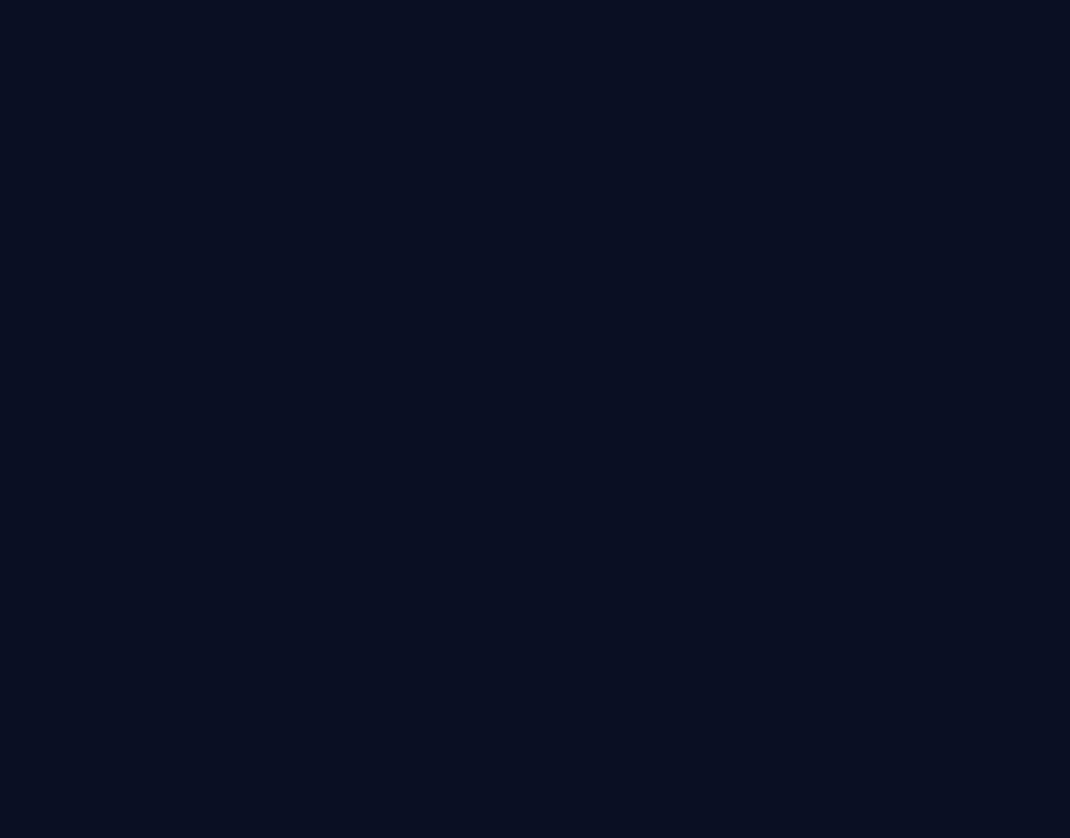
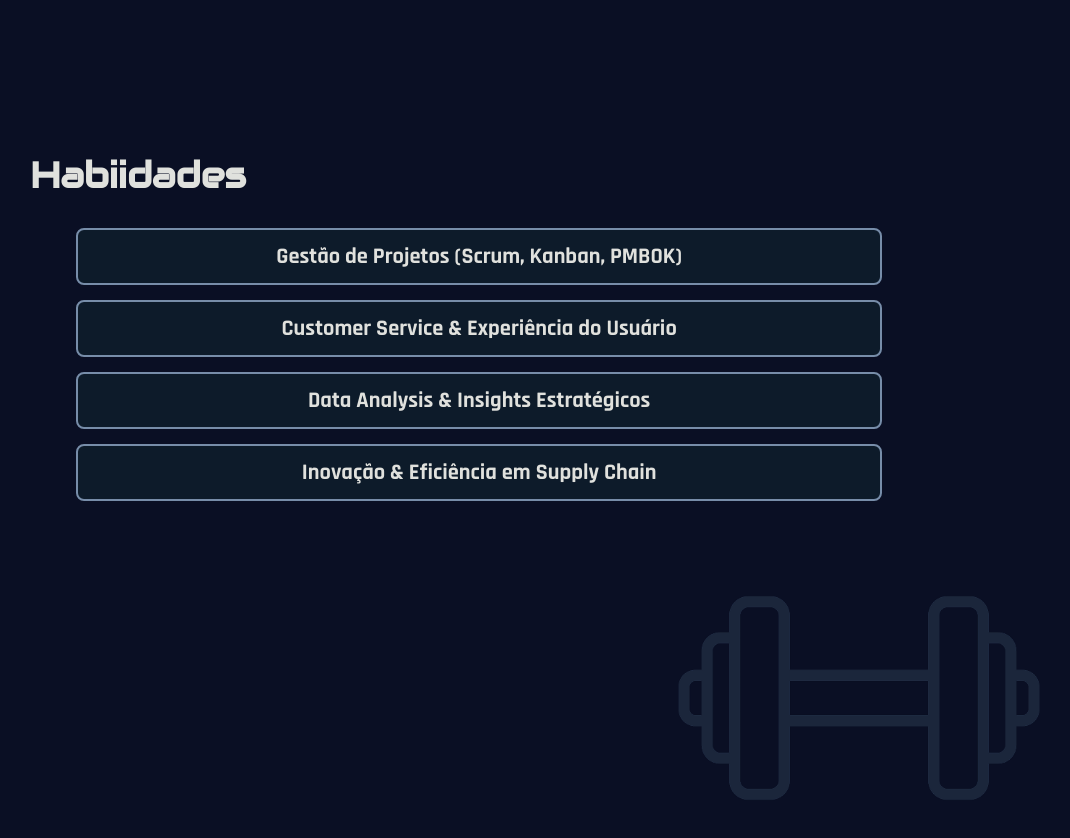
Before and after one commit to GuilhermeDuarte95/Portifolio, a React (Create React App) app: page / in a window 1280 px wide. Shown: the part 1960-2798 px from the top of the page, without its empty margins (50-1120 px from the left). Before the commit the page ends 1836 px from the top, so only its background shows below. Built offline with nearby package versions, Linux system fonts and the light colour scheme.

Commit message:
[FEATURE] Add seção de habilidades

```diff
--- a/src/App.js
+++ b/src/App.js
@@ -4,6 +4,7 @@ import Navbar from './components/navbar/Navbar.js';
 import Hero from './components/hero/hero.js';
 import About from './components/about/about.js'
 import loadingGif from './assets/loading.gif'; // Importa o GIF
+import SkillsSection from './components/skillsSection/skillsSection.js';
 
 function App() {
   const [isNavbarVisible, setNavbarVisible] = useState(true);
@@ -46,6 +47,7 @@ function App() {
       <Navbar isVisible={isNavbarVisible} />
       <Hero />
       <About />
+      <SkillsSection />
     </div>
   );
 }
--- a/src/components/hero/hero.css
+++ b/src/components/hero/hero.css
@@ -223,6 +223,6 @@
 
     .button-container button:nth-child(3) {
         width: 45%; /* O botão Contato ocupa a largura inteira */
-        margin-bottom: 40%;
+        margin-bottom: 24%;
     }
 }
--- a/src/components/navbar/Navbar.js
+++ b/src/components/navbar/Navbar.js
@@ -10,7 +10,7 @@ const Navbar = ({ isVisible }) => {
       </a>
       <nav className='navbar'>
         <a href="#about">Sobre mim</a>
-        <a href="/">Habilidades</a>
+        <a href="#skills">Habilidades</a>
         <a href="/">Projetos</a>
         <a href="/">Contato</a>
       </nav>
--- /dev/null
+++ b/src/components/skillsSection/skillsSection.css
@@ -0,0 +1,74 @@
+.skills{
+    background-color: #0A0F24;
+    padding: 20px 20px 40px 0px;
+    margin-top: 20%;
+    background-image: url('../../assets/imgSkillsSection.png');
+    background-size: 30% auto; /* Aumenta a largura da imagem */
+    background-position: 80% 90%; /* Mantém a imagem no topo centralizada */
+    background-repeat: no-repeat;
+    min-height: 100vh; /* Garantir que ocupe pelo menos a altura da tela */
+    display: flex; /* Torna o container flexível */
+    flex-direction: column; /* Organiza as seções na vertical */
+    justify-content: flex-start; /* Alinha os itens no topo */
+}
+
+/* Título principal */
+.title {
+    font-size: 2.25rem; /* Aproximadamente 36px convertido para rem */
+    font-weight: bold; /* Peso da fonte */
+    font-family: "Audiowide", serif;
+    margin-left: 80px; /* Maior espaçamento da esquerda */
+}
+
+/* Container das skills */
+.skills-container {
+    display: flex;
+    flex-direction: column; /* Alinha os itens verticalmente */
+    flex-wrap: wrap; /* Permite que os itens quebrem linha */
+    gap: 15px; /* Espaço entre os itens */
+    justify-content: center; /* Centraliza os itens */
+    width: 80%; /* Ajusta a largura do container */
+    margin-left: auto;
+    margin-right: auto; /* Garante centralização do conteúdo */
+}
+
+/* Itens de skill */
+.skill-item {
+    background-color: #0D1B2A; /* Cor do retângulo */
+    color: #E0E1DD; /* Cor do texto */
+    font-size: 1.4rem;
+    padding: 12px 20px; /* Espaçamento interno */
+    border-radius: 8px; /* Bordas arredondadas */
+    border: 2px solid #778DA9; /* Borda com leve contraste */
+    text-align: center;
+    min-width: 250px; /* Largura mínima */
+    width: 80%; /* Tira a largura fixa, ocupando 100% disponível */
+}
+
+/* Ajustes para dispositivos móveis */
+@media (max-width: 768px) {
+    .skills {
+        padding: 0 10px;
+        padding-top: 80px; /* Menor padding-top em dispositivos móveis */
+    }
+
+    .title {
+        font-size: 1.5rem; /* Ajuste para telas menores */
+        margin-bottom: 10%;
+        margin-left: 10%; /* Ajuste para telas menores */
+    }
+
+    .skills-container {
+        width: 100%; /* Ajusta a largura para 100% */
+        margin-left: 0;
+        margin-right: 0; /* Remover margens extras para evitar o scroll horizontal */
+        padding-left: 10px;
+    }
+
+    .skills-item {
+        font-size: 1rem; /* Ajuste para telas menores */
+        width: 90%; /* Ajuste a largura para 90% */
+        margin: 0 auto; /* Centraliza os itens */
+        margin-bottom: 20px; /* Ajuste o espaçamento */
+    }
+}
--- /dev/null
+++ b/src/components/skillsSection/skillsSection.js
@@ -0,0 +1,18 @@
+import React from "react";
+import "./skillsSection.css";
+import content from "../../data/content";
+
+const SkillsSection = () => {
+  return (
+    <section id="skills" className="skills">
+        <h1 className="title">{content.skillsSection.title}</h1>
+        <div className="skills-container">
+            {content.skillsSection.skills.map((skill, index) => (
+                <p key={index} className="skill-item">{skill}</p>
+            ))}
+        </div>
+    </section>
+  );
+};
+
+export default SkillsSection;
--- a/src/data/content.js
+++ b/src/data/content.js
@@ -34,7 +34,13 @@ const content = {
     },
 
     skillsSection: {
-
+        title: 'Habiidades',
+        skills: [
+            'Gestão de Projetos (Scrum, Kanban, PMBOK)',
+            'Customer Service & Experiência do Usuário',
+            'Data Analysis & Insights Estratégicos',
+            'Inovação & Eficiência em Supply Chain',
+        ],
     },
 
     projectsSection: {
```
Also changed, not shown: src/assets/imgSkillsSection.png (added).
